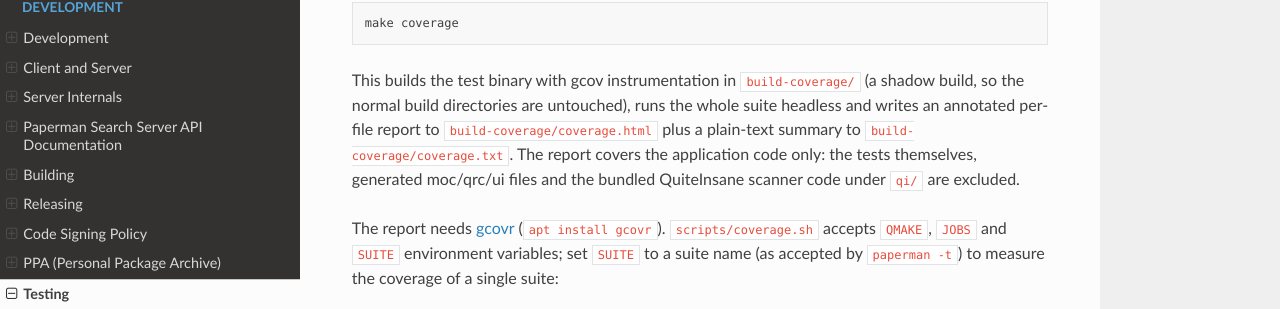
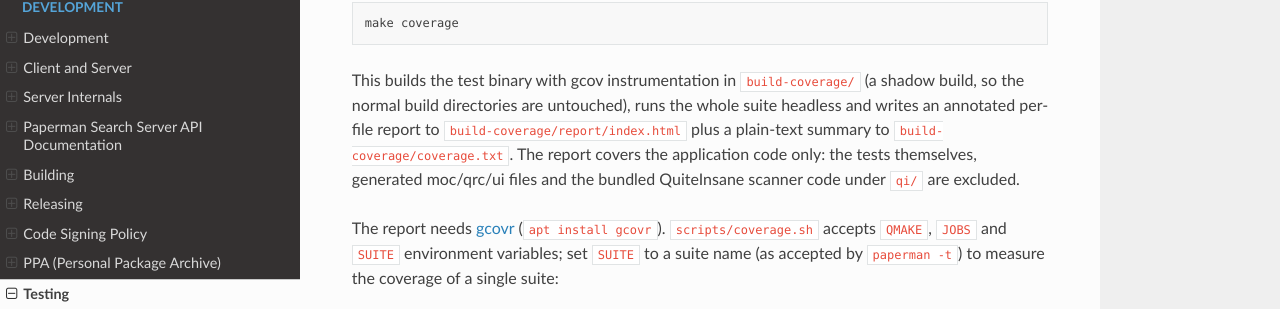
Before and after one commit to sjg20/paperman, a Sphinx documentation site: the page built from doc/testing.rst, in a window 1280 px wide and 900 px high, scrolled down 4189 px. Shown: the part 136-445 px from the top of the window. Built offline with Sphinx 7.4.7 and the Read the Docs theme 3.1.0, drawn with Linux system fonts in a browser that asks for light colours.

Commit message:
coverage: Write a report which can be published
The report sits among the build's objects and is only readable as HTML,
so it cannot be published as it stands and nothing can compare one run
with another.

Write it into a directory of its own, as index.html, with its figures in
summary.json, and write the count for each line to coverage.json. Warn
when the tests fail, since a crash loses the counts of whatever has run.

Co-developed-by: Claude Opus 5.5 (1M context) <noreply@anthropic.com>
Claude-Session: https://claude.ai/code/session_01BxfLL7T8McSpFMMxYekitE

```diff
--- a/doc/testing.rst
+++ b/doc/testing.rst
@@ -224,7 +224,7 @@ To see how much of the C++ code the tests exercise, run:
 This builds the test binary with gcov instrumentation in
 ``build-coverage/`` (a shadow build, so the normal build directories are
 untouched), runs the whole suite headless and writes an annotated
-per-file report to ``build-coverage/coverage.html`` plus a plain-text
+per-file report to ``build-coverage/report/index.html`` plus a plain-text
 summary to ``build-coverage/coverage.txt``.  The report covers the
 application code only: the tests themselves, generated moc/qrc/ui files
 and the bundled QuiteInsane scanner code under ``qi/`` are excluded.
```
Also changed, not shown: 1 other file.
